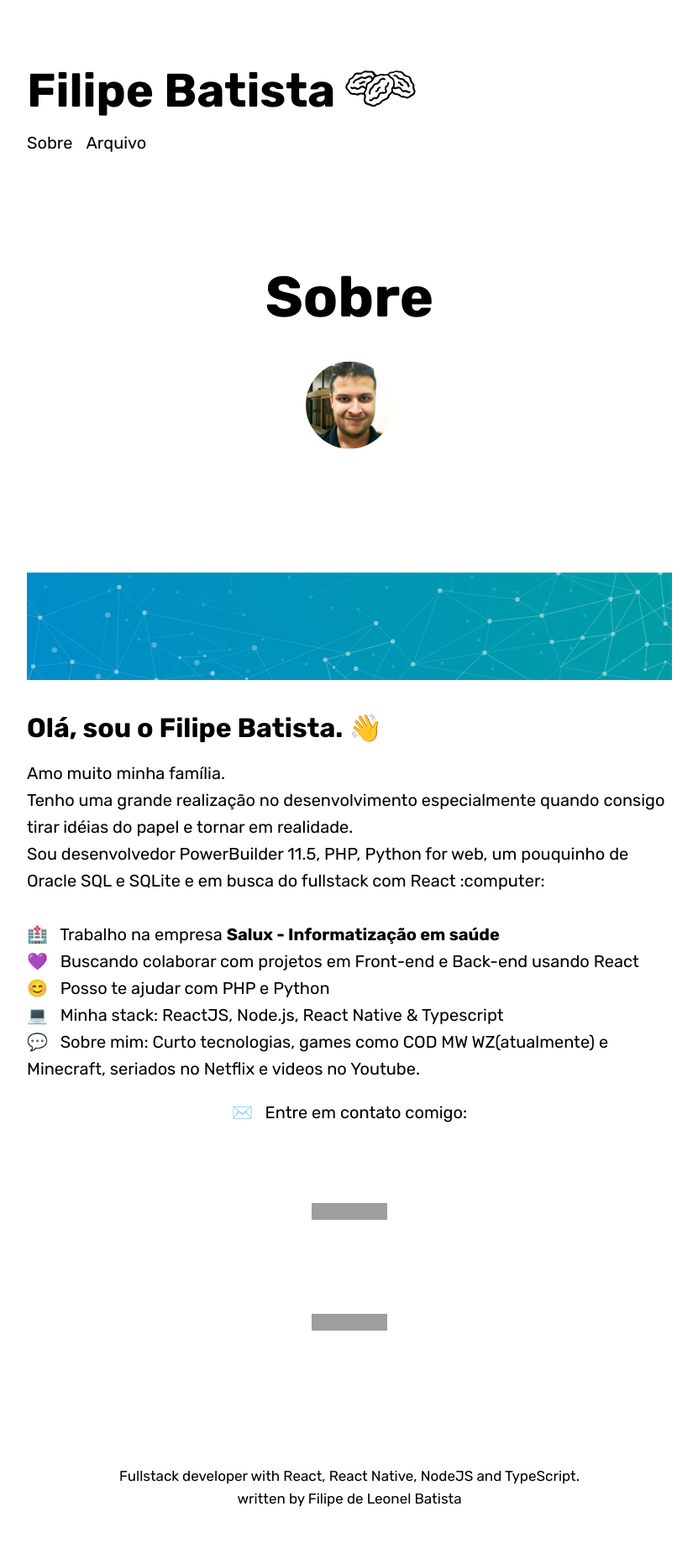
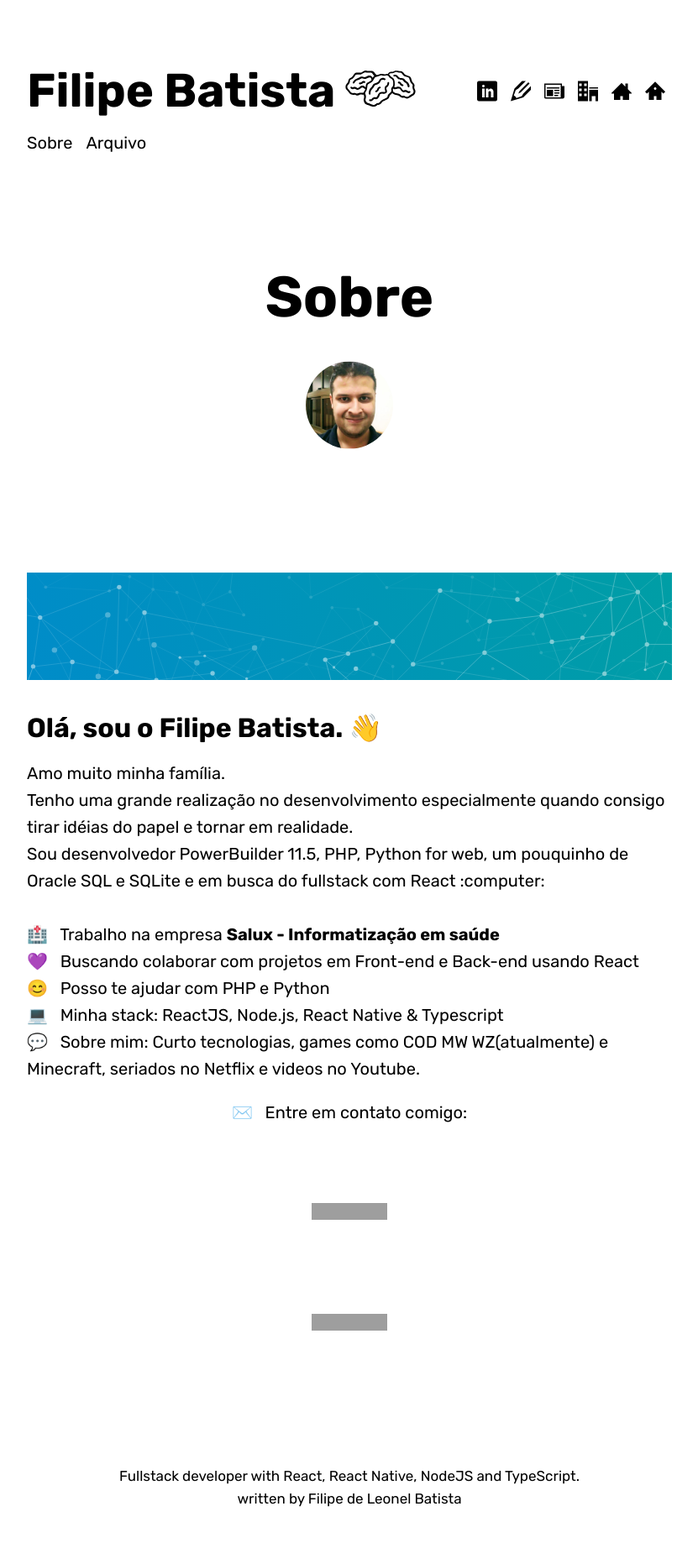
Before and after one commit to filipeleonelbatista/filipeleonelbatista.github.io, a Jekyll site: the page built from about.md, in a window 1280 px wide. Shown: the whole page at 84% size, without its empty margins (224-1055 px from the left). Built offline with Jekyll 4.4.1, drawn with Linux system fonts in a browser that asks for light colours; some web fonts are replaced; grey boxes are pictures that could not be loaded.

Commit message:
Update _icons.scss

```diff
--- a/_sass/_icons.scss
+++ b/_sass/_icons.scss
@@ -11,7 +11,7 @@
 
 @font-face {
     font-family: 'IcoMoon-Free';
-    src: url('../IcoMoon-Free.ttf') format('truetype');
+    src: url('../vendor/icomoon/IcoMoon-Free.ttf') format('truetype');
     font-weight: normal;
     font-style: normal;
 }
```
